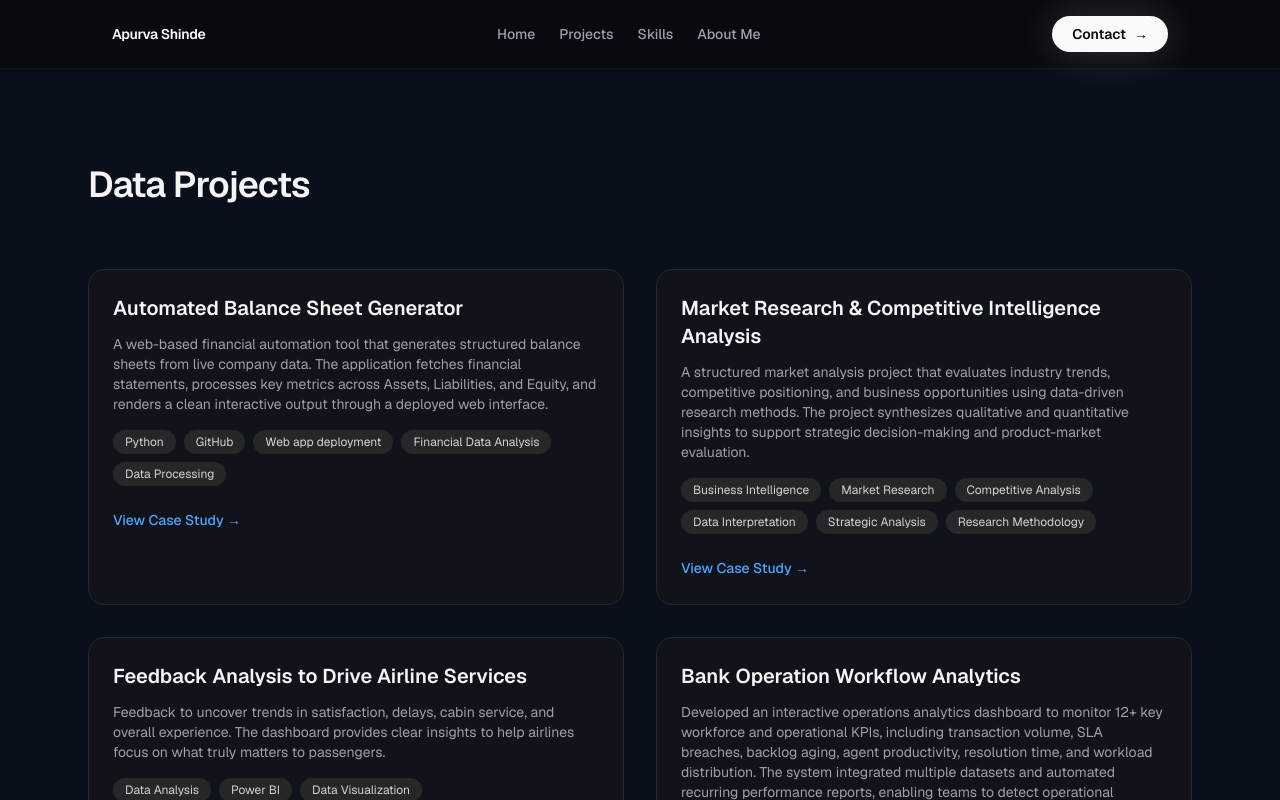
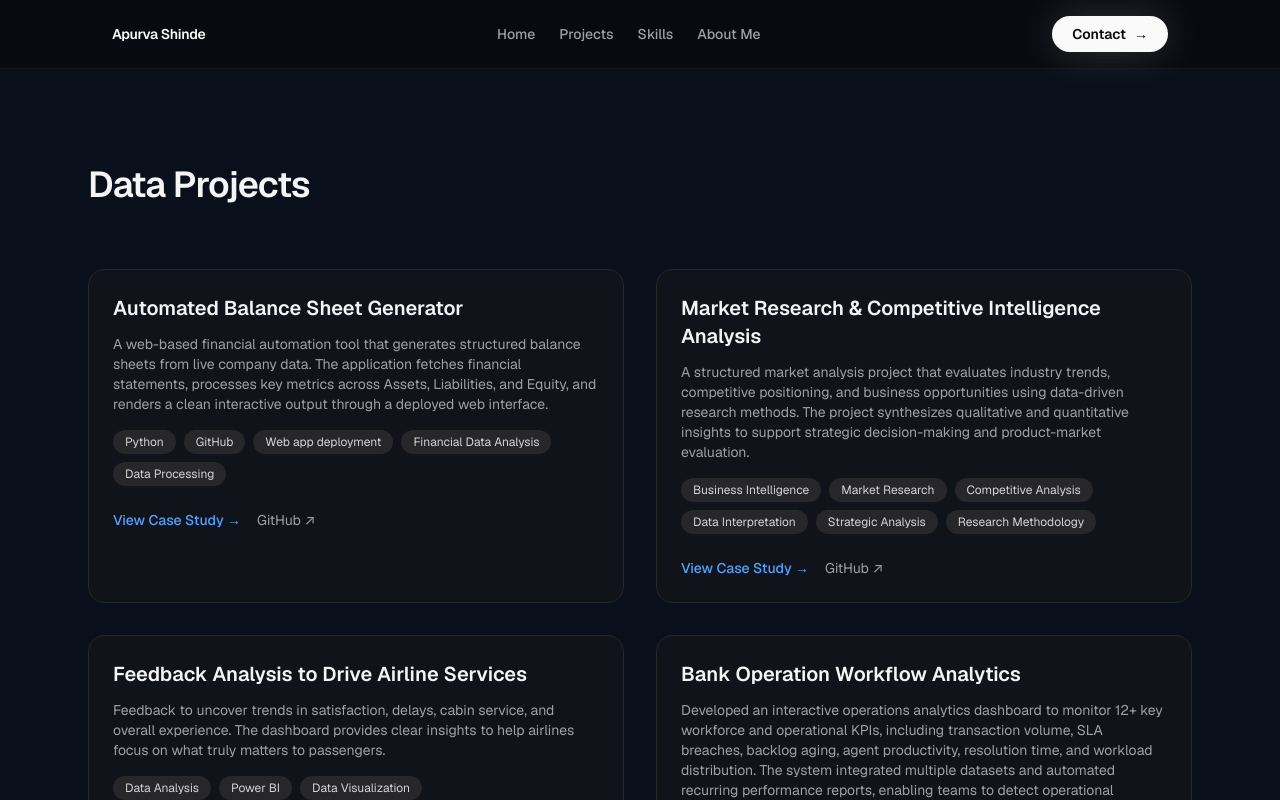
Before and after one commit to Apurv-Shinde11/Portfolio, a Next.js app: page /projects/analysis in a window 1280 px wide. Shown: the top 800 px of the page. Built offline with nearby package versions, Linux system fonts and the light colour scheme.

Commit message:
Add GitHub links to analysis projects

```diff
--- a/app/projects/analysis/page.tsx
+++ b/app/projects/analysis/page.tsx
@@ -7,6 +7,7 @@ const projects = [
             "A web-based financial automation tool that generates structured balance sheets from live company data. The application fetches financial statements, processes key metrics across Assets, Liabilities, and Equity, and renders a clean interactive output through a deployed web interface.",
         tools: ["Python", "GitHub", "Web app deployment", "Financial Data Analysis", "Data Processing"],
         slug: "automated-balance-sheet-generator",
+        github: "https://github.com/yourusername/automated-balance-sheet-generator", // UPDATE
     },
     {
         title: "Market Research & Competitive Intelligence Analysis",
@@ -14,6 +15,7 @@ const projects = [
             "A structured market analysis project that evaluates industry trends, competitive positioning, and business opportunities using data-driven research methods. The project synthesizes qualitative and quantitative insights to support strategic decision-making and product-market evaluation.",
         tools: ["Business Intelligence", "Market Research", "Competitive Analysis", "Data Interpretation", "Strategic Analysis", "Research Methodology"],
         slug: "market-research",
+        github: "https://github.com/yourusername/market-research", // UPDATE
     },
     {
         title: "Feedback Analysis to Drive Airline Services",
@@ -21,6 +23,7 @@ const projects = [
             "Feedback to uncover trends in satisfaction, delays, cabin service, and overall experience. The dashboard provides clear insights to help airlines focus on what truly matters to passengers.",
         tools: ["Data Analysis", "Power BI", "Data Visualization", "Customer Feedback Analysis"],
         slug: "feedback-analysis",
+        github: "https://github.com/yourusername/feedback-analysis", // UPDATE
     },
     {
         title: "Bank Operation Workflow Analytics",
@@ -28,6 +31,7 @@ const projects = [
             "Developed an interactive operations analytics dashboard to monitor 12+ key workforce and operational KPIs, including transaction volume, SLA breaches, backlog aging, agent productivity, resolution time, and workload distribution. The system integrated multiple datasets and automated recurring performance reports, enabling teams to detect operational bottlenecks, track productivity trends, and reduce manual reporting effort by 30% while improving decision-making visibility.",
         tools: ["Power BI", "Data Visualization", "Operational & Workforce Analytics", "KPI Framework design", "Business Intelligence", "Data Integration", "Performance Monitoring", "Process Optimization"],
         slug: "bank-operation-workflow-analytics",
+        github: "https://github.com/yourusername/bank-operation-workflow-analytics", // UPDATE
     },
     {
         title: "Macro Economic Intelligence",
@@ -35,6 +39,7 @@ const projects = [
             "An interactive dashboard that analyzes key macroeconomic indicators such as interest rates, inflation, and liquidity trends to provide structured insights into potential movements across major asset classes including equities, bonds, and gold.",
         tools: ["Economic Analysis", "Data Visualization", "Python", "Pandas", "Economic Indicators", "API Integration"],
         slug: "macro-economic-intelligence",
+        github: "https://github.com/yourusername/macro-economic-intelligence", // UPDATE
     },
 ];
 
@@ -48,7 +53,6 @@ export default function AnalysisProjects() {
                     Data Projects
                 </h1>
                 <p className="mt-4 text-zinc-400">
-
                 </p>
             </div>
 
@@ -61,7 +65,9 @@ export default function AnalysisProjects() {
                         className="group rounded-2xl border border-zinc-800 bg-zinc-900/50 p-6 transition hover:border-zinc-600"
                     >
 
-                        <h3 className="text-xl font-semibold">{project.title}</h3>
+                        <h3 className="text-xl font-semibold">
+                            {project.title}
+                        </h3>
 
                         <p className="mt-3 text-zinc-400 text-sm">
                             {project.description}
@@ -79,13 +85,30 @@ export default function AnalysisProjects() {
                             ))}
                         </div>
 
-                        {/* Link */}
-                        <Link
-                            href={`/projects/analysis/${project.slug}`}
-                            className="mt-6 inline-block text-sm font-medium text-blue-400 group-hover:text-blue-300"
-                        >
-                            View Case Study →
-                        </Link>
+                        {/* Links */}
+                        <div className="mt-6 flex items-center gap-4">
+
+                            {/* Internal Page */}
+                            <Link
+                                href={`/projects/analysis/${project.slug}`}
+                                className="text-sm font-medium text-blue-400 group-hover:text-blue-300"
+                            >
+                                View Case Study →
+                            </Link>
+
+                            {/* GitHub */}
+                            {project.github && (
+                                <a
+                                    href={project.github}
+                                    target="_blank"
+                                    rel="noopener noreferrer"
+                                    className="text-sm text-zinc-400 hover:text-zinc-200"
+                                >
+                                    GitHub ↗
+                                </a>
+                            )}
+
+                        </div>
 
                     </div>
                 ))}
--- a/app/projects/coding/page.tsx
+++ b/app/projects/coding/page.tsx
@@ -14,7 +14,7 @@ const projects = [
             "An automation framework designed to streamline the preparation and processing of Income Tax Returns by structuring financial data inputs and automating repetitive compliance tasks. The system focuses on improving efficiency, reducing manual effort, and organizing financial information for faster tax filing workflows.",
         tools: ["Python", "Process Automation", "Compliance data handling", "Data Handling", "Workflow Automation", "Financial Operations"],
         slug: "itr-automation",
-        github: "https://github.com/yourusername/itr-automation", // UPDATE
+        github: "", // UPDATE
     },
     {
         title: "Sports Recommendation System",
@@ -22,7 +22,7 @@ const projects = [
             "A Python-based recommedation tool that recommends sports based on user inputs, and live camera analysis. The recommendation is a list of sports that are suitable according to users body dimensions. Final output - most suitable sport to pursue.",
         tools: ["Python", "NumPy", "OpenCV", "Computer Vision", "Recommendation Systems", "StreamLit"],
         slug: "recommendation-system",
-        github: "https://github.com/yourusername/recommendation-system", // UPDATE
+        github: "", // UPDATE
     },
     {
         title: "Portfolio Website",
@@ -37,7 +37,7 @@ const projects = [
             "Data Structure & Algorithm based based experimentation that uses Dijkstra's algorithm to determine shortest air routes between two airports. This helps optimize time, fuel consumption, and operational efficiency for airlines and travelers.",
         tools: ["Python", "Data Structure and Algorithm", "StreamLit", "Aviation"],
         slug: "flight-planning-optimizer",
-        github: "https://github.com/yourusername/flight-planning-optimizer", // UPDATE
+        github: "https://github.com/Apurv-Shinde11/Air-Travel-Optimization",
     },
     {
         title: "Heart Risk Prediction Model",
@@ -45,7 +45,7 @@ const projects = [
             "An algorithm that predicts the risk of heart disease based on patient data, including age, cholesterol levels, blood pressure, and lifestyle factors. The model uses machine learning techniques to analyze patterns in the data and provide risk assessments to support early intervention and preventive care with data-backed accuracy.",
         tools: ["Python", "Predictive Model", "Medical Data Handling & Analysis", "Machine Learning"],
         slug: "heart-risk-prediction-model",
-        github: "https://github.com/yourusername/heart-risk-prediction", // UPDATE
+        github: "https://github.com/Apurv-Shinde11/Heart-Disease-XGBoost",
     },
 ];
 
```
